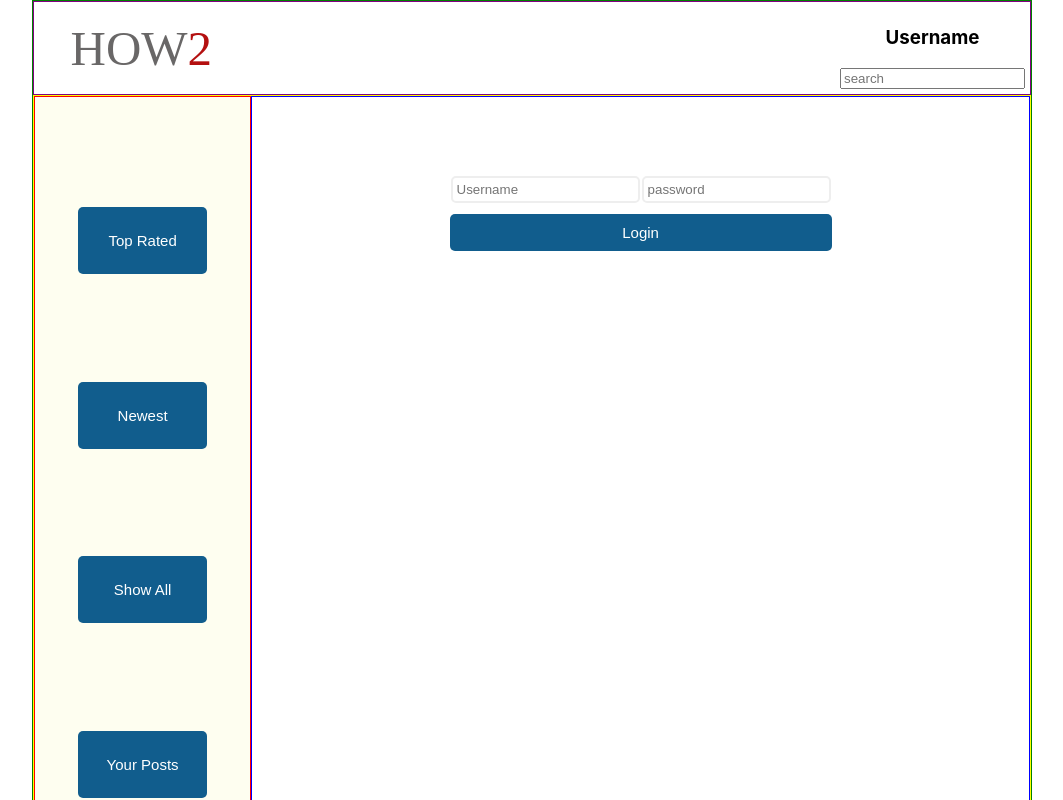
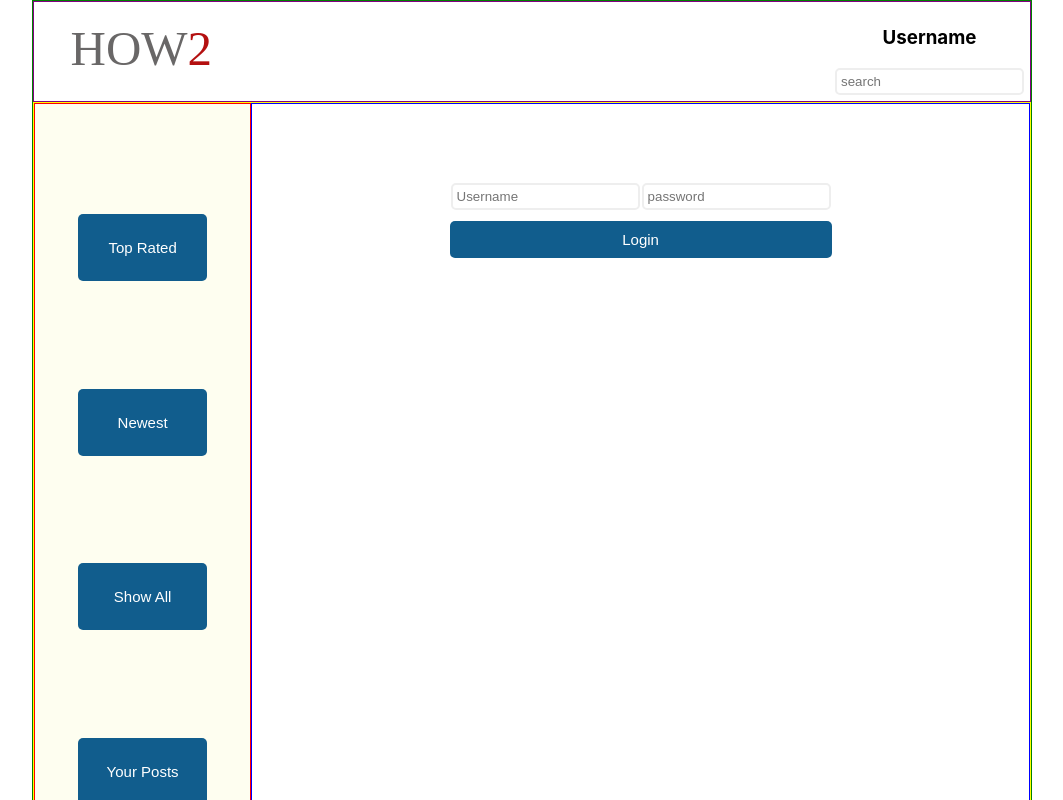
Before and after one commit to howto-pt-042219/howto-pt-FE, a React (Create React App) app in the folder how-to/: page / in a window 1280 px wide. Shown: the top 800 px of the page, without its empty margins (108-1171 px from the left). Built offline with nearby package versions, Linux system fonts and the light colour scheme; no server answers.

Commit message:
Nav bar search input field styles

```diff
--- a/how-to/src/components/Auth/Login.js
+++ b/how-to/src/components/Auth/Login.js
@@ -34,7 +34,7 @@ const InputBox = styled.input`
 
     :focus {outline-color: #b41010};
     :-webkit-autofill {
-     border: 1px solid #ccc;
+
     -webkit-box-shadow: inset 0 0 0px 9999px white;
     }
 
--- a/how-to/src/components/NavBar/NavBar.js
+++ b/how-to/src/components/NavBar/NavBar.js
@@ -22,6 +22,21 @@ const StyledImg = styled.img`
   background-color: white;
 `;
 
+const NavInputBox = styled.input`
+    border-radius: 5px;
+    margin: 1px;
+    padding: 4px;
+    -webkit-appearance: none;
+    -moz-appearance: none;
+    border: 2px solid #eee;
+
+    :focus {outline-color: #b41010};
+    :-webkit-autofill {
+    -webkit-box-shadow: inset 0 0 0px 9999px white;
+    }
+
+}
+`;
 class NavBar extends React.Component {
   constructor(props) {
     super(props);
@@ -53,7 +68,7 @@ class NavBar extends React.Component {
           <h3>Username</h3>
 
           <form onSubmit={this.submitSearch}>
-            <input
+            <NavInputBox
               placeholder="search"
               name="search"
               value={this.state.search}
```
